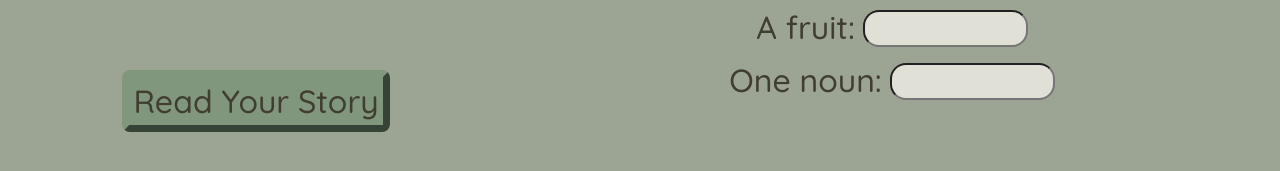
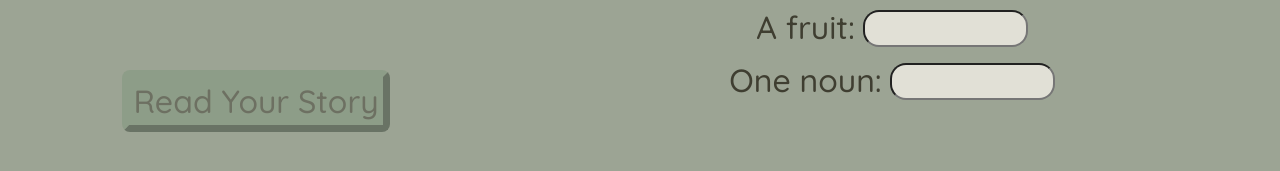
Before and after one commit to nathanielmillard/a-goats-tale, a React (Create React App) app: page /storyForm in a window 1280 px wide. Shown: the part 531-702 px from the top of the page. Built offline with nearby package versions, Linux system fonts and the light colour scheme; no server answers.

Commit message:
Disable button until user fills out form.

```diff
--- a/src/Components/StoryForm/StoryForm.js
+++ b/src/Components/StoryForm/StoryForm.js
@@ -9,9 +9,13 @@ class StoryForm extends Component {
       name: '',
       words: [],
       image: '',
+      incomplete: true,
     }
   }
   updateWords = (e) => {
+    if (this.state.words.length === 12 && this.state.name) {
+      this.setState({incomplete: false})
+    }
     let id = e.target.id
     let allWords = this.state.words
     allWords[id] = e.target.value
@@ -38,7 +42,7 @@ class StoryForm extends Component {
         <input type='text' onChange={this.updateName}/>
         </label>
         <Link to='/story' onClick={this.saveInfo}>
-        <button> Read Your Story </button>
+        <button disabled={this.state.incomplete}> Read Your Story </button>
         </Link>
       </section>
       <section className="wordChoice">
--- a/src/Components/StoryForm/StoryForm.scss
+++ b/src/Components/StoryForm/StoryForm.scss
@@ -29,6 +29,9 @@
       padding: .5vh;
       margin-top: 10vh;
     }
+    button:disabled {
+      opacity: 50%;
+    }
   }
   .wordChoice {
     width: 50vw;
```
